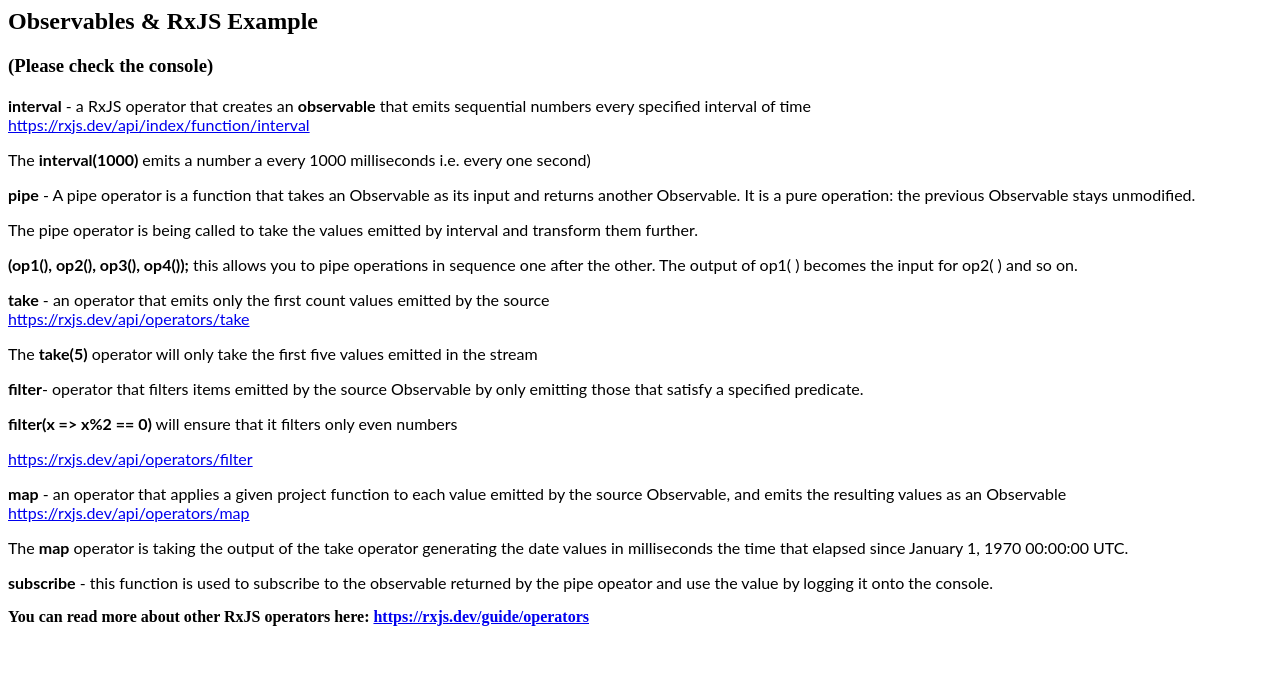
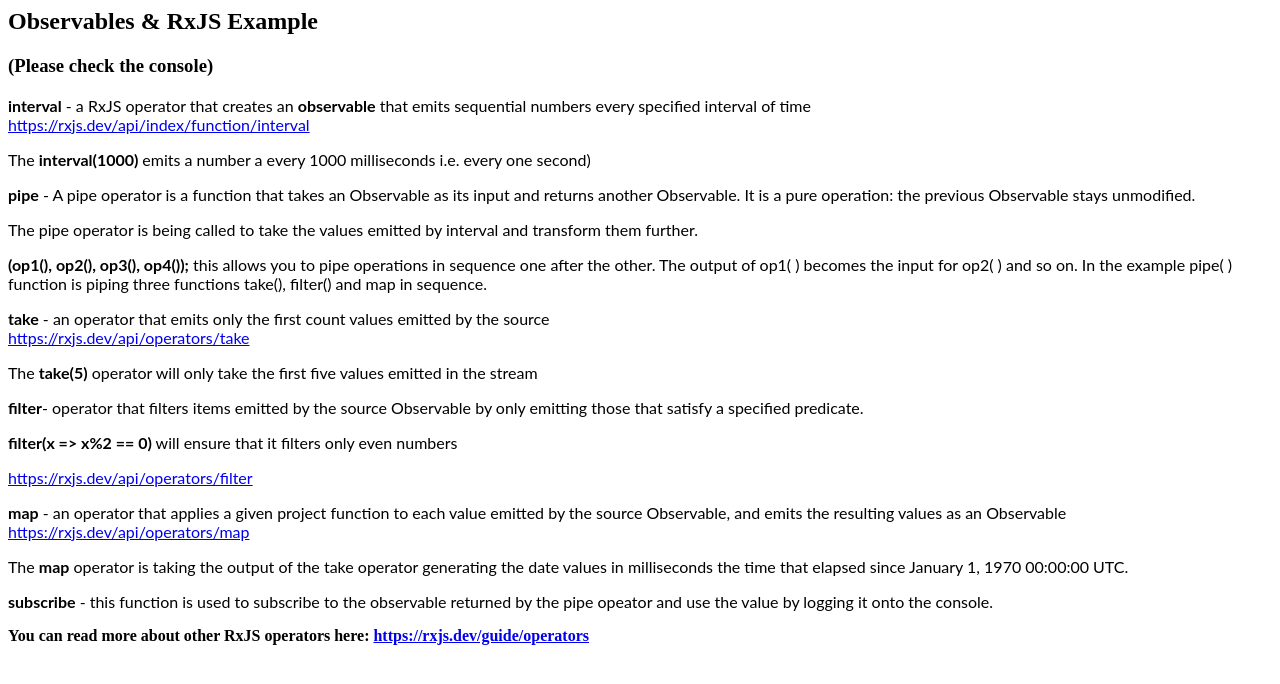
Before and after one commit to kotala-sudo/angular-observables-rxjs, an Angular app: page / in a window 1280 px wide. Shown: the top 684 px of the page. Built offline with nearby package versions, Linux system fonts and the light colour scheme.

Commit message:
1 file modified

```diff
--- a/src/app/app.component.html
+++ b/src/app/app.component.html
@@ -29,7 +29,7 @@
   <p>
     <strong>(op1(), op2(), op3(), op4());</strong> this allows you to pipe
     operations in sequence one after the other. The output of op1( ) becomes the
-    input for op2( ) and so on.
+    input for op2( ) and so on. In the example pipe( ) function is piping three functions take(), filter() and map in sequence.
   </p>
 </div>
 <div>
```
